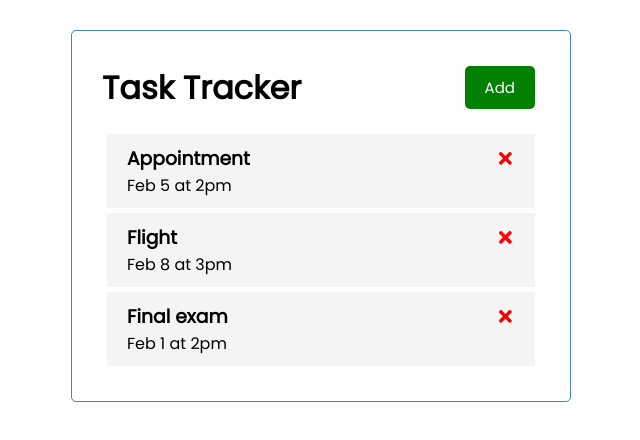
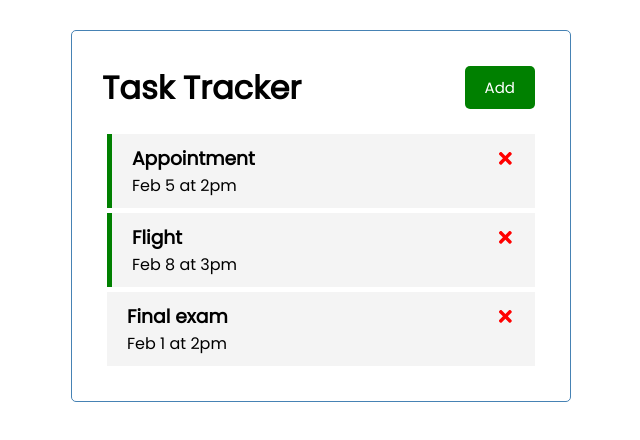
Before and after one commit to sharvarikhedkar/Task-Tracker, a React (Create React App) app: page / in a window 1280 px wide. Shown: the top 440 px of the page, without its empty margins (319-959 px from the left). Built offline with nearby package versions, Linux system fonts and the light colour scheme.

Commit message:
feat: Added toggle reminder functionality to application

```diff
--- a/src/App.js
+++ b/src/App.js
@@ -34,10 +34,20 @@
     setTasks(tasks.filter((task) => task.id!== id))
   }
 
+  //Toggle Reminder
+  const toggleReminder = (id) => {
+    setTasks(
+      tasks.map((task) =>
+        task.id===id ? {...task, reminder:
+        !task.reminder} : task
+    )
+    )
+  }
+
   return (
     <div className='container'>
       <Header/>
-      {tasks.length > 0 ? <Tasks tasks = {tasks} onDelete = {deleteTask}/> : 'No tasks to show'}
+      {tasks.length > 0 ? <Tasks tasks = {tasks} onDelete = {deleteTask} onToggle = {toggleReminder}/> : 'No tasks to show'}
     </div>
   )
 }
--- a/src/components/Task.js
+++ b/src/components/Task.js
@@ -1,10 +1,12 @@
 import { FaTimes } from 'react-icons/fa'
 
-const Task = ({task, onDelete}) => {
+const Task = ({task, onDelete, onToggle}) => {
     return (
-        <div className = 'task'>
+        <div className = {`task ${task.reminder ? 'reminder' : ''}`} onDoubleClick = {() => onToggle(task.id)}>
+
             <h3>{task.text} <FaTimes style = {{color: 'red', cursor: 'pointer'}} onClick = {() => onDelete(task.id)} /></h3>
             <p>{task.day}</p>
+
         </div>
     )
 }
--- a/src/components/Tasks.js
+++ b/src/components/Tasks.js
@@ -1,11 +1,16 @@
 import Task from './Task'
 
-const Tasks = ({tasks,onDelete}) => {
+const Tasks = ({tasks,onDelete,onToggle}) => {
         //looping through tasks and outputting component, passing task in as a prop
         return (
         <>
             {tasks.map((task) => (
-                <Task key = {task.id} task = {task} onDelete = {onDelete}/>
+                <Task
+                key = {task.id}
+                task = {task}
+                onDelete = {onDelete}
+                onToggle = {onToggle}
+                />
 
             ))}
 
```
